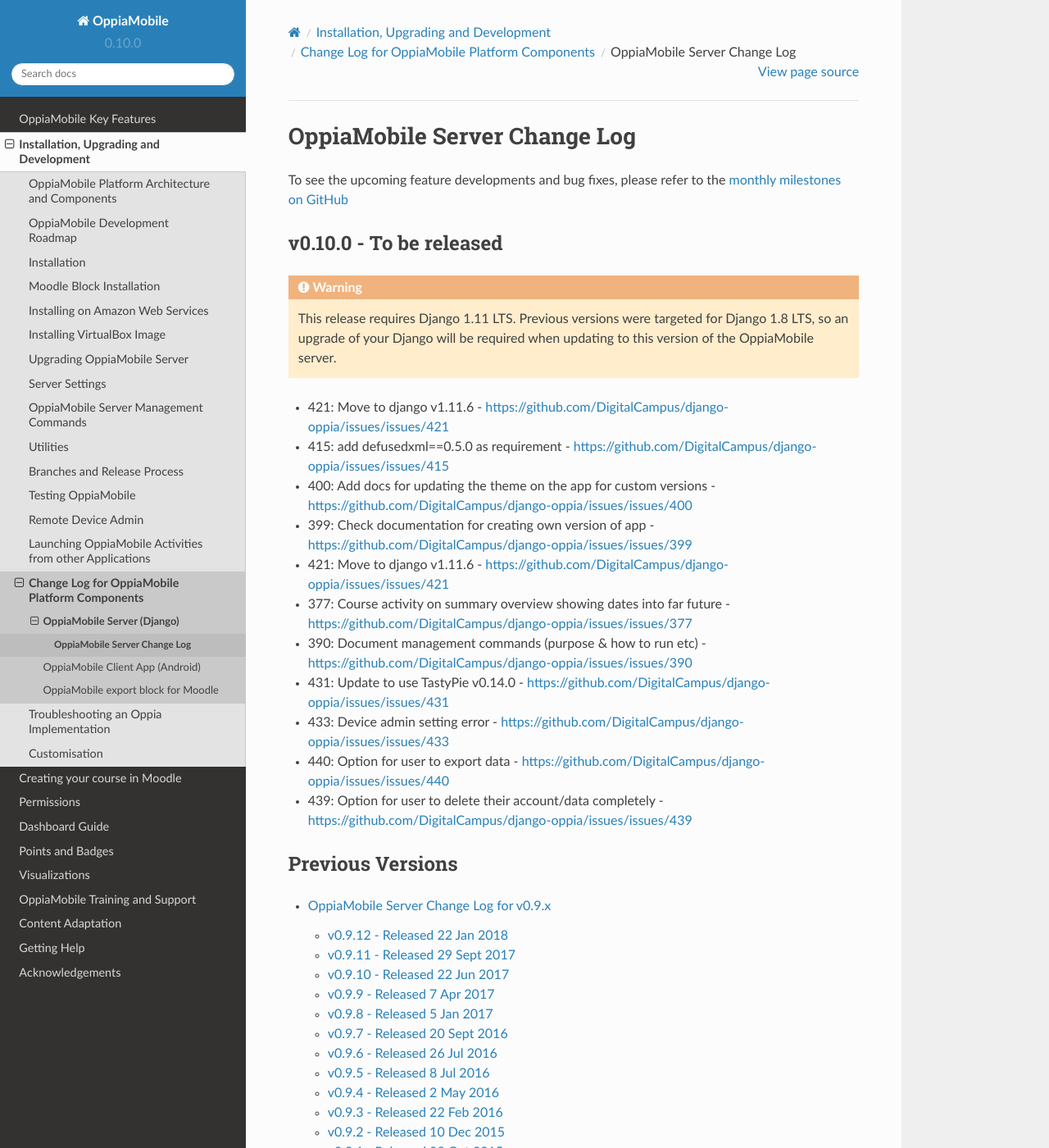
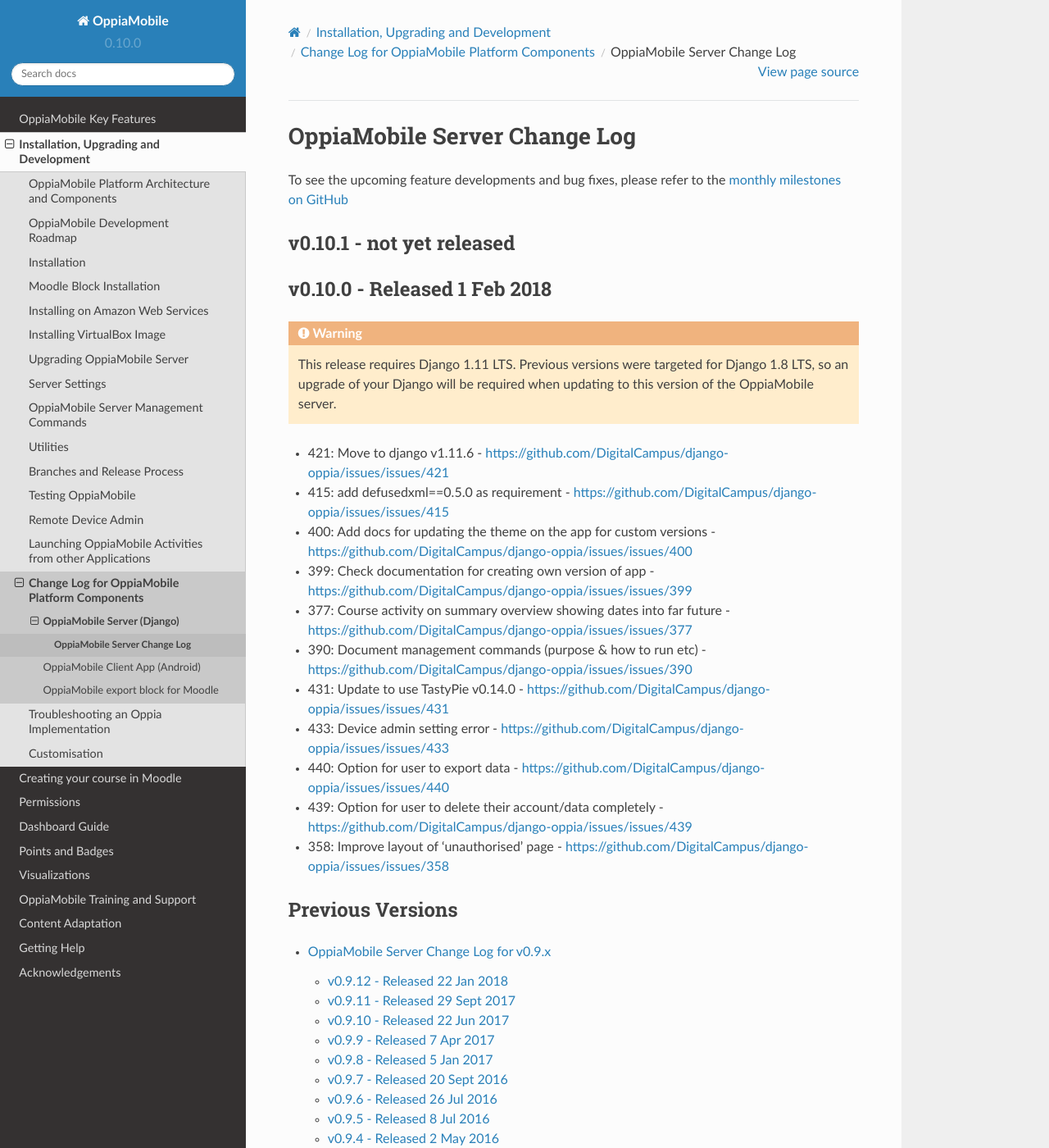
Before and after one commit to DigitalCampus/django-oppia, a Sphinx documentation site: the page built from docs/dev/changelog_server.rst, in a window 1280 px wide and 1400 px high. Shown: the whole window at 82% size. Built offline with Sphinx 7.4.7 and the Read the Docs theme 2.0.0, drawn with Linux system fonts in a browser that asks for light colours; the version number is read from the project's files by our own code.

Commit message:
update docs

```diff
--- a/docs/dev/changelog_server.rst
+++ b/docs/dev/changelog_server.rst
@@ -3,9 +3,16 @@
 
 To see the upcoming feature developments and bug fixes, please refer to the `monthly milestones on GitHub <https://github.com/DigitalCampus/django-oppia/milestones>`_
 
+.. _serverv0.10.1:
+
+v0.10.1 - not yet released
+--------------------------------
+
+
+
 .. _serverv0.10.0:
 
-v0.10.0 - To be released
+v0.10.0 - Released 1 Feb 2018
 --------------------------------
 
 .. warning::
@@ -16,14 +23,13 @@
 * 415: add defusedxml==0.5.0 as requirement - https://github.com/DigitalCampus/django-oppia/issues/issues/415
 * 400: Add docs for updating the theme on the app for custom versions - https://github.com/DigitalCampus/django-oppia/issues/issues/400
 * 399: Check documentation for creating own version of app - https://github.com/DigitalCampus/django-oppia/issues/issues/399
-* 421: Move to django v1.11.6 - https://github.com/DigitalCampus/django-oppia/issues/issues/421
 * 377: Course activity on summary overview showing dates into far future - https://github.com/DigitalCampus/django-oppia/issues/issues/377
 * 390: Document management commands (purpose & how to run etc) - https://github.com/DigitalCampus/django-oppia/issues/issues/390
 * 431: Update to use TastyPie v0.14.0 - https://github.com/DigitalCampus/django-oppia/issues/issues/431
 * 433: Device admin setting error - https://github.com/DigitalCampus/django-oppia/issues/issues/433
 * 440: Option for user to export data - https://github.com/DigitalCampus/django-oppia/issues/issues/440
 * 439: Option for user to delete their account/data completely - https://github.com/DigitalCampus/django-oppia/issues/issues/439
-
+* 358: Improve layout of 'unauthorised' page - https://github.com/DigitalCampus/django-oppia/issues/issues/358
 
 Previous Versions
 ------------------
```
